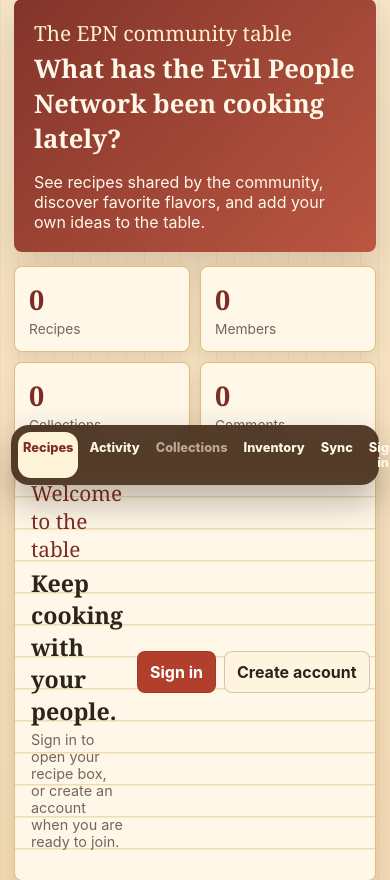
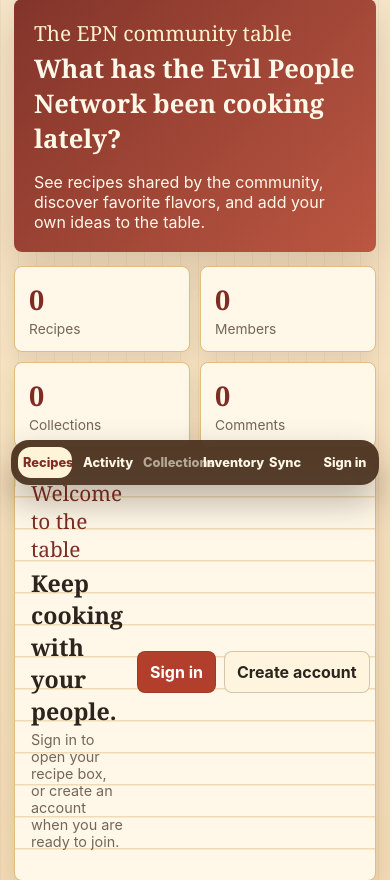
Before and after one commit to evileddy60/epn-recipe-box, a Flask app: page / in a window 390 px wide. Shown: the part 347-1227 px from the top of the page. Run offline with Flask 3, Linux system fonts and the light colour scheme; data comes from the database, SQL or seed files in the repository; data that the repository does not hold is empty; some libraries are stand-ins or nearby versions.

Commit message:
fix: constrain mobile navigation grid

```diff
--- a/static/style.css
+++ b/static/style.css
@@ -307,7 +307,7 @@
       transform: translateX(-50%);
       width: min(calc(100% - 22px), 620px);
       display: grid;
-      grid-template-columns: repeat(6, 1fr);
+      grid-template-columns: repeat(6, minmax(0, 1fr));
       gap: 6px;
       padding: 7px;
       border-radius: 18px;
@@ -321,6 +321,7 @@
       text-decoration: none;
       text-align: center;
       padding: 8px 5px;
+      min-width: 0;
       border-radius: 13px;
       font-size: .8rem;
       font-weight: 760;
```
